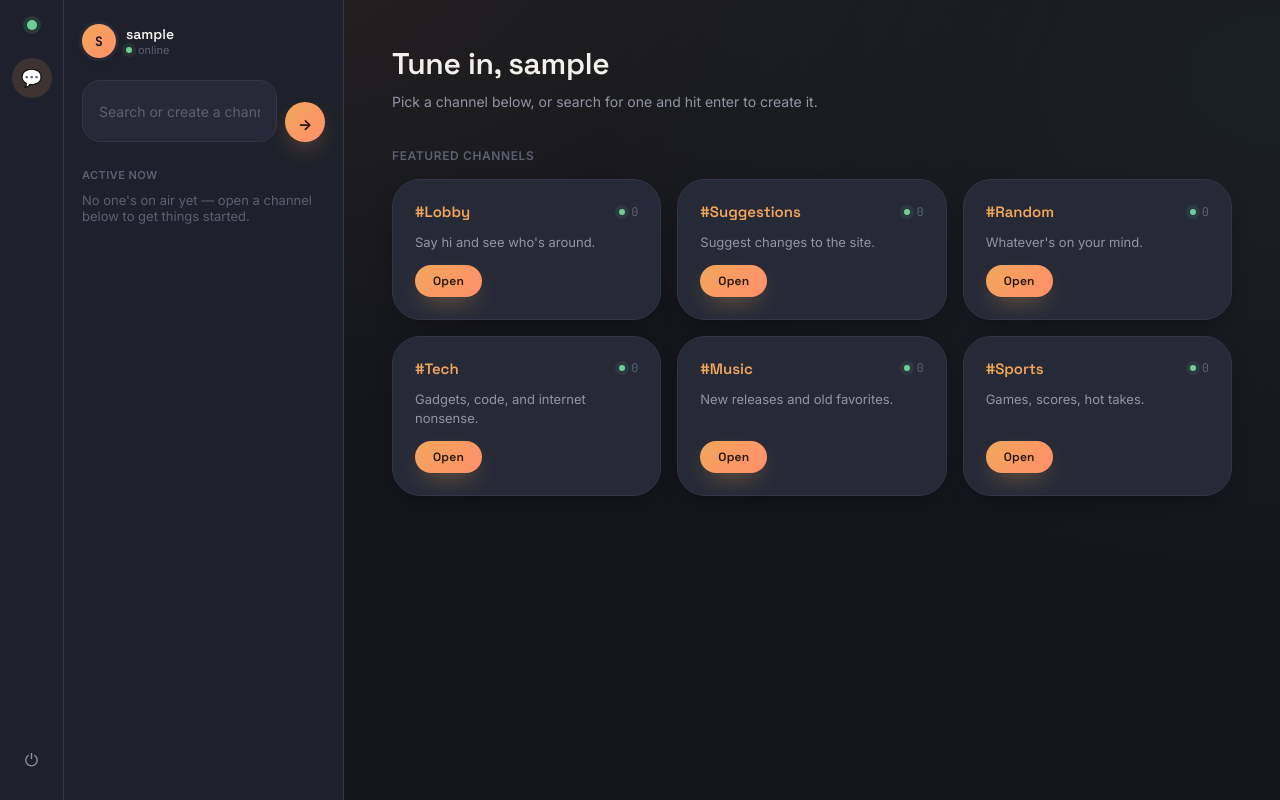
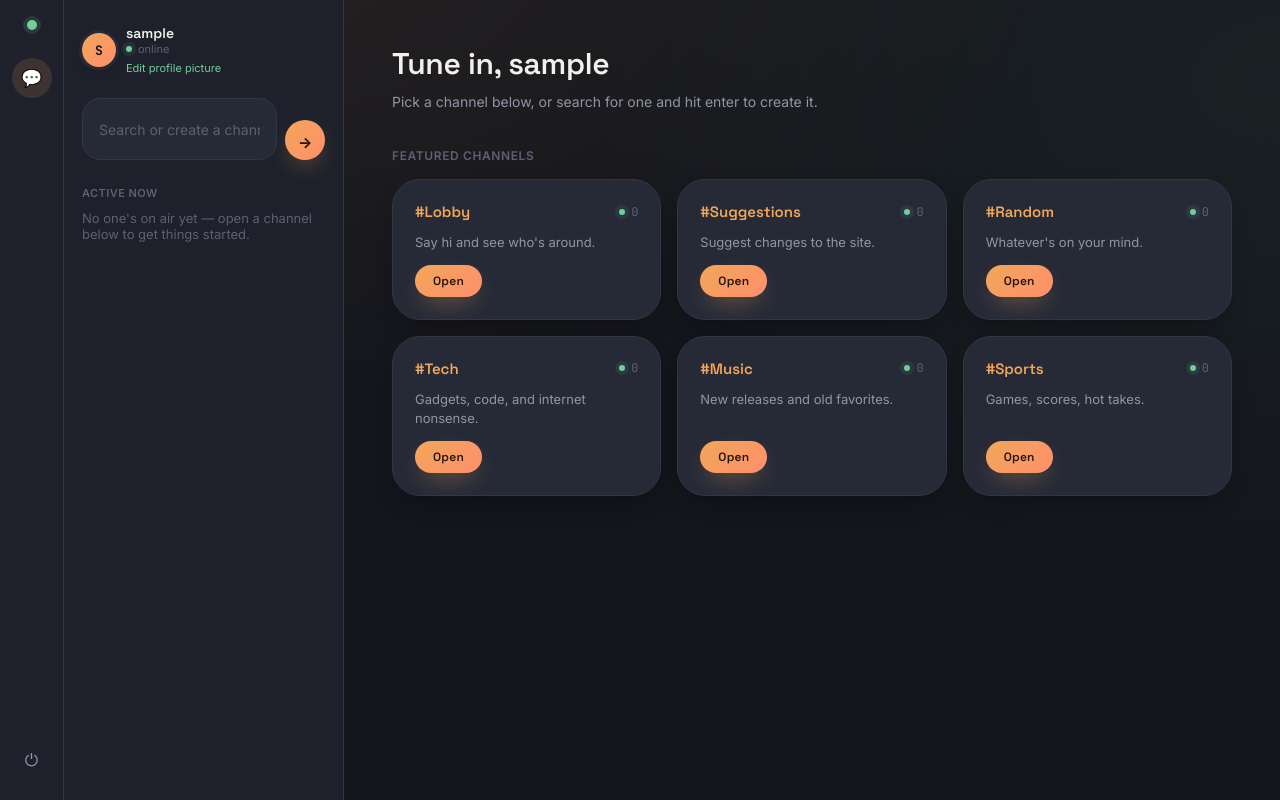
Before and after one commit to eckermania14/wavelength, a Flask app: page / in a window 1280 px wide. Run offline with Flask 3, Linux system fonts and the light colour scheme; the visitor is signed in with stand-in values (Sample User, id 1); data comes from the database, SQL or seed files in the repository.

Commit message:
Update index.html

```diff
--- a/templates/index.html
+++ b/templates/index.html
@@ -8,6 +8,23 @@
 <link rel="preconnect" href="https://fonts.gstatic.com" crossorigin>
 <link href="https://fonts.googleapis.com/css2?family=Space+Grotesk:wght@500;600;700&family=Inter:wght@400;500;600&family=JetBrains+Mono:wght@400;500;700&display=swap" rel="stylesheet">
 <link rel="stylesheet" href="{{ url_for('static', filename='style.css') }}">
+<style>
+  .avatar img {
+    width: 100%;
+    height: 100%;
+    border-radius: 50%;
+    object-fit: cover;
+    display: block;
+  }
+  .edit-profile-link {
+    font-size: 11px;
+    color: var(--signal, #6fcf97);
+    text-decoration: none;
+    display: inline-block;
+    margin-top: 2px;
+  }
+  .edit-profile-link:hover { text-decoration: underline; }
+</style>
 </head>
 <body class="dashboard-body">
   <div class="shell">
@@ -20,23 +37,23 @@
         <a class="rail-icon" href="{{ url_for('logout') }}" title="Log out">⏻</a>
       </div>
     </nav>
-
     <aside class="sidebar">
       <div class="sidebar-header">
         <div class="me">
-          <span class="avatar avatar-static" id="me-avatar">{{ username[0]|upper }}</span>
+          <span class="avatar avatar-static" id="me-avatar">
+            {% if avatar_url %}<img src="{{ avatar_url }}" alt="{{ username }}">{% else %}{{ username[0]|upper }}{% endif %}
+          </span>
           <div>
             <div class="me-name">{{ username }}</div>
             <div class="me-status"><span class="on-air live small"><span class="pulse"></span></span>online</div>
+            <a href="{{ url_for('profile') }}" class="edit-profile-link">Edit profile picture</a>
           </div>
         </div>
       </div>
-
       <form method="POST" action="{{ url_for('index') }}" class="sidebar-search">
         <input type="text" name="room" maxlength="32" placeholder="Search or create a channel">
         <button type="submit" aria-label="Go">→</button>
       </form>
-
       <div class="sidebar-section-label">Active now</div>
       <div class="active-list-wrap">
         {% if active_rooms %}
@@ -56,13 +73,11 @@
         {% endif %}
       </div>
     </aside>
-
     <main class="main">
       <header class="main-header">
         <h1>Tune in, {{ username }}</h1>
         <p class="tagline">Pick a channel below, or search for one and hit enter to create it.</p>
       </header>
-
       <section class="rooms-section">
         <div class="section-title">Featured channels</div>
         <div class="rooms-grid">
```
